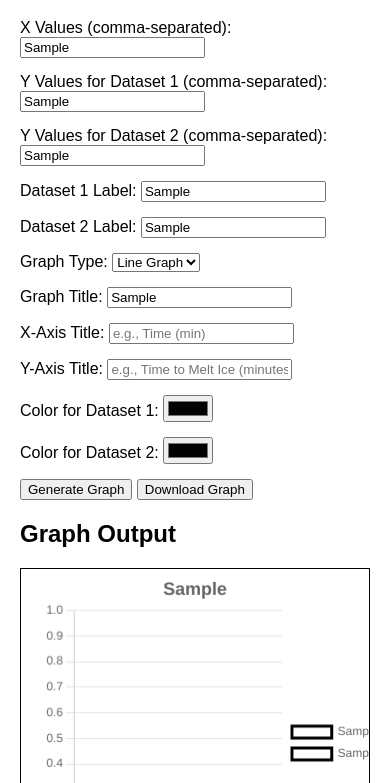
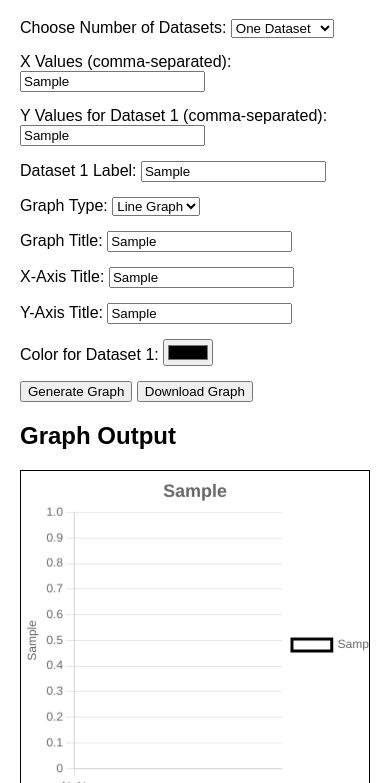
Before and after one commit to allkoll/KollGraph, a plain HTML site: page index.html in a window 390 px wide. Both pictures are taken after typing "Sample", "Sample", "Sample", "Sample", "Sample", "Sample" into the empty fields and a click on the button "Generate Graph". Shown: the part 61-844 px from the top of the page. Drawn offline with nearby package versions, Linux system fonts and the light colour scheme.

Commit message:
Update index.html

```diff
--- a/index.html
+++ b/index.html
@@ -19,11 +19,21 @@
         canvas {
             border: 1px solid black;
         }
+        .hidden {
+            display: none;
+        }
     </style>
 </head>
 <body>
     <div class="container">
         <h1>KollGraphs</h1>
+        <div class="form-group">
+            <label for="datasetOption">Choose Number of Datasets:</label>
+            <select id="datasetOption" onchange="toggleSecondDataset()">
+                <option value="one">One Dataset</option>
+                <option value="two">Two Datasets</option>
+            </select>
+        </div>
         <div class="form-group">
             <label for="xValues">X Values (comma-separated):</label>
             <input type="text" id="xValues" placeholder="e.g., 0, 5, 10">
@@ -32,17 +42,24 @@
             <label for="yValues1">Y Values for Dataset 1 (comma-separated):</label>
             <input type="text" id="yValues1" placeholder="e.g., 20, 10, 5">
         </div>
-        <div class="form-group">
-            <label for="yValues2">Y Values for Dataset 2 (comma-separated):</label>
-            <input type="text" id="yValues2" placeholder="e.g., 15, 8, 3">
+        <!-- Second dataset inputs, initially hidden -->
+        <div id="secondDataset" class="hidden">
+            <div class="form-group">
+                <label for="yValues2">Y Values for Dataset 2 (comma-separated):</label>
+                <input type="text" id="yValues2" placeholder="e.g., 15, 8, 3">
+            </div>
+            <div class="form-group">
+                <label for="dataset2Label">Dataset 2 Label:</label>
+                <input type="text" id="dataset2Label" placeholder="e.g., Plastic Container">
+            </div>
+            <div class="form-group">
+                <label for="graphColor2">Color for Dataset 2:</label>
+                <input type="color" id="graphColor2">
+            </div>
         </div>
         <div class="form-group">
             <label for="dataset1Label">Dataset 1 Label:</label>
             <input type="text" id="dataset1Label" placeholder="e.g., Metal Container">
-        </div>
-        <div class="form-group">
-            <label for="dataset2Label">Dataset 2 Label:</label>
-            <input type="text" id="dataset2Label" placeholder="e.g., Plastic Container">
         </div>
         <div class="form-group">
             <label for="graphType">Graph Type:</label>
@@ -67,10 +84,6 @@
             <label for="graphColor1">Color for Dataset 1:</label>
             <input type="color" id="graphColor1">
         </div>
-        <div class="form-group">
-            <label for="graphColor2">Color for Dataset 2:</label>
-            <input type="color" id="graphColor2">
-        </div>
         <button onclick="generateGraph()">Generate Graph</button>
         <button onclick="downloadGraph()">Download Graph</button>
 
@@ -82,45 +95,66 @@
     <script>
         let myChart;
 
+        // Function to show or hide the second dataset fields
+        function toggleSecondDataset() {
+            const datasetOption = document.getElementById('datasetOption').value;
+            const secondDataset = document.getElementById('secondDataset');
+
+            if (datasetOption === 'two') {
+                secondDataset.classList.remove('hidden');
+            } else {
+                secondDataset.classList.add('hidden');
+            }
+        }
+
         function generateGraph() {
             const xValues = document.getElementById('xValues').value.split(',').map(Number);
             const yValues1 = document.getElementById('yValues1').value.split(',').map(Number);
-            const yValues2 = document.getElementById('yValues2').value.split(',').map(Number);
             const dataset1Label = document.getElementById('dataset1Label').value || 'Dataset 1';
-            const dataset2Label = document.getElementById('dataset2Label').value || 'Dataset 2';
             const graphType = document.getElementById('graphType').value;
             const graphTitle = document.getElementById('graphTitle').value;
             const xTitle = document.getElementById('xTitle').value;
             const yTitle = document.getElementById('yTitle').value;
             const graphColor1 = document.getElementById('graphColor1').value;
-            const graphColor2 = document.getElementById('graphColor2').value;
 
             const ctx = document.getElementById('myChart').getContext('2d');
 
+            // Destroy the previous chart if it exists
             if (myChart) {
                 myChart.destroy();
+            }
+
+            // Build datasets based on user selection
+            let datasets = [
+                {
+                    label: dataset1Label,
+                    data: yValues1,
+                    borderColor: graphColor1,
+                    backgroundColor: graphType === 'bar' ? graphColor1 : 'transparent',
+                    fill: graphType === 'bar' ? true : false
+                }
+            ];
+
+            // If two datasets are selected, add the second dataset
+            if (document.getElementById('datasetOption').value === 'two') {
+                const yValues2 = document.getElementById('yValues2').value.split(',').map(Number);
+                const dataset2Label = document.getElementById('dataset2Label').value || 'Dataset 2';
+                const graphColor2 = document.getElementById('graphColor2').value;
+
+                datasets.push({
+                    label: dataset2Label,
+                    data: yValues2,
+                    borderColor: graphColor2,
+                    backgroundColor: graphType === 'bar' ? graphColor2 : 'transparent',
+                    fill: graphType === 'bar' ? true : false
+                });
             }
 
             myChart = new Chart(ctx, {
                 type: graphType,
                 data: {
                     labels: xValues,
-                    datasets: [
-                        {
-                            label: dataset1Label,  // First dataset label
-                            data: yValues1,
-                            borderColor: graphColor1,
-                            backgroundColor: graphType === 'bar' ? graphColor1 : 'transparent',
-                            fill: graphType === 'bar' ? true : false
-                        },
-                        {
-                            label: dataset2Label,  // Second dataset label
-                            data: yValues2,
-                            borderColor: graphColor2,
-                            backgroundColor: graphType === 'bar' ? graphColor2 : 'transparent',
-                            fill: graphType === 'bar' ? true : false
-                        }
-                    ]
+                    datasets: datasets
                 },
                 options: {
                     responsive: true,
```
